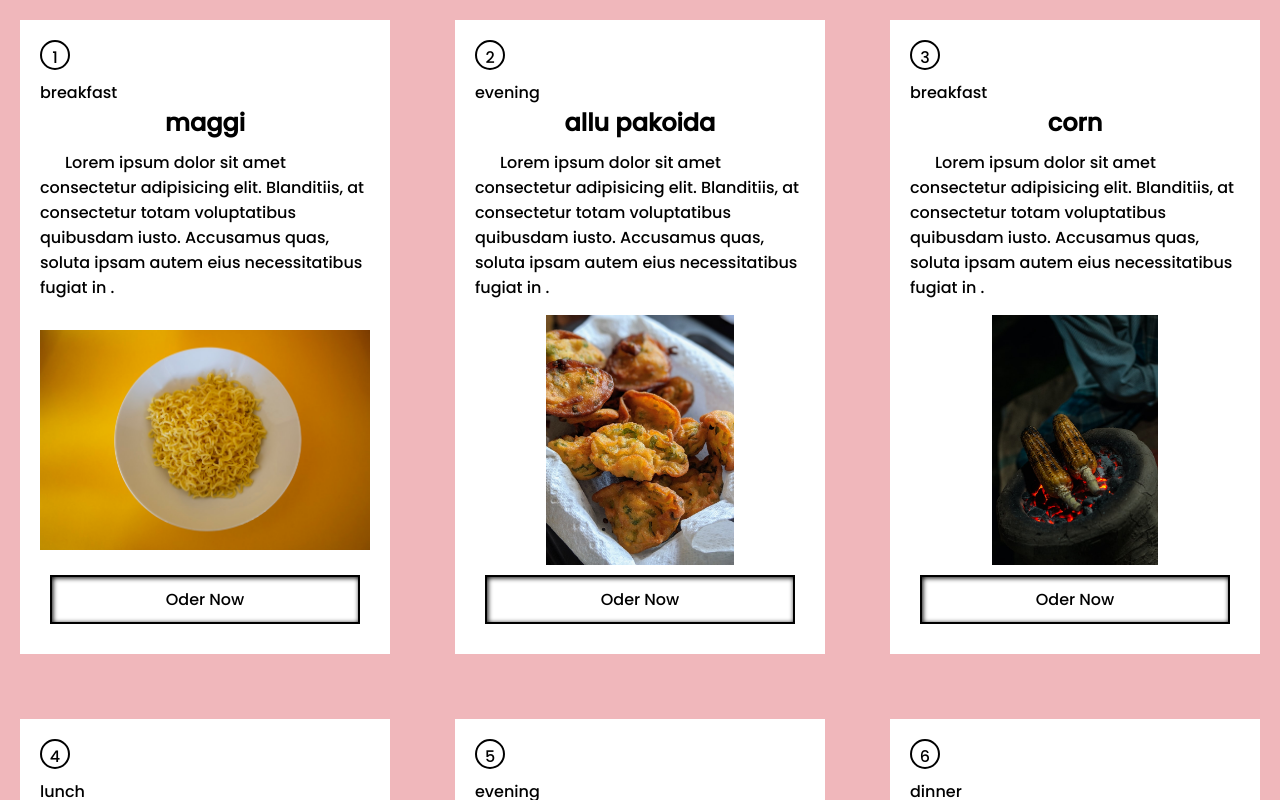
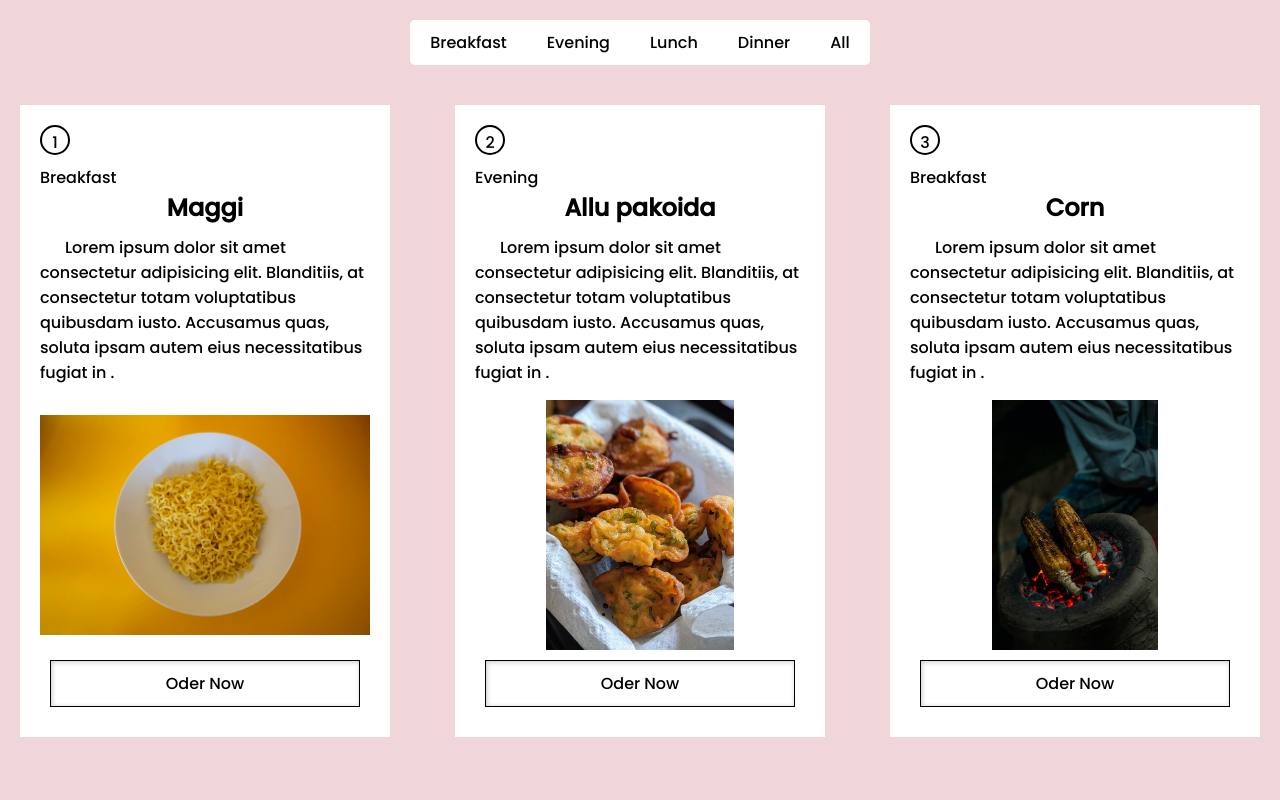
Before and after one commit to AshayaSah/React-Restaurant-Website, a React (Create React App) app: page / in a window 1280 px wide. Shown: the top 800 px of the page. Built offline with nearby package versions, Linux system fonts and the light colour scheme.

Commit message:
NavBar added

```diff
--- a/src/components/Basics/MenuCard.js
+++ b/src/components/Basics/MenuCard.js
@@ -5,7 +5,6 @@
     <>
       <section className="main-card-container">
         {menuData.map((currElem) => {
-          console.log(currElem);
           return (
             <>
               <div className="card-container" key={currElem.id}>
--- a/src/components/Basics/Navbar.js
+++ b/src/components/Basics/Navbar.js
@@ -0,0 +1,28 @@
+import React from "react";
+
+const Navbar = ({ navbarList, filteredItem }) => {
+  return (
+    <>
+      <nav className="navbar">
+        <div className="btn-group">
+          {navbarList.map((currElem) => {
+            return (
+              <>
+                <button
+                  className="btn"
+                  onClick={() => {
+                    filteredItem(currElem);
+                  }}
+                >
+                  {currElem}
+                </button>
+              </>
+            );
+          })}
+        </div>
+      </nav>
+    </>
+  );
+};
+
+export default Navbar;
--- a/src/components/Basics/Resturant.js
+++ b/src/components/Basics/Resturant.js
@@ -2,13 +2,35 @@
 import "./style.css";
 import Menu from "./menuApi";
 import MenuCard from "./MenuCard";
+import Navbar from "./Navbar";
+
+const uniqueList = [...new Set(
+  Menu.map((currElem) => {
+    return currElem.category;
+  })
+),"All",];
 
 const Resturant = () => {
-  const [menuData, setMenuuData] = useState(Menu);
+  const [menuData, setMenuData] = useState(Menu);
+  const [navbarList,setNavbarList] = useState(uniqueList);
+
+  const filteredItem = (category) => {
+
+    if (category == "All"){
+        setMenuData(Menu);
+        return;
+    }
+
+    const updatedList = Menu.filter((currElem)=>{
+        return currElem.category == category;
+    });
+    console.log(updatedList);
+    setMenuData(updatedList);
+  };
 
   return (
     <>
-
+      <Navbar navbarList={navbarList} filteredItem={filteredItem}/>
       <MenuCard menuData={menuData} />
     </>
   );
--- a/src/components/Basics/menuApi.js
+++ b/src/components/Basics/menuApi.js
@@ -4,8 +4,8 @@
   {
     id: 1,
     image: "images/maggi.jpg",
-    name: "maggi",
-    category: "breakfast",
+    name: "Maggi",
+    category: "Breakfast",
     price: "12₹",
     description:
       "Lorem ipsum dolor sit amet consectetur adipisicing elit. Blanditiis, at consectetur totam voluptatibus quibusdam iusto. Accusamus quas, soluta ipsam autem eius necessitatibus fugiat in . ",
@@ -14,8 +14,8 @@
   {
     id: 2,
     image: "images/allupakoida.jpg",
-    name: "allu pakoida",
-    category: "evening",
+    name: "Allu pakoida",
+    category: "Evening",
     price: "20₹",
     description:
       "Lorem ipsum dolor sit amet consectetur adipisicing elit. Blanditiis, at consectetur totam voluptatibus quibusdam iusto. Accusamus quas, soluta ipsam autem eius necessitatibus fugiat in . ",
@@ -23,8 +23,8 @@
   {
     id: 3,
     image: "images/corn.jpg",
-    name: "corn",
-    category: "breakfast",
+    name: "Corn",
+    category: "Breakfast",
     price: "10₹",
     description:
       "Lorem ipsum dolor sit amet consectetur adipisicing elit. Blanditiis, at consectetur totam voluptatibus quibusdam iusto. Accusamus quas, soluta ipsam autem eius necessitatibus fugiat in . ",
@@ -32,8 +32,8 @@
   {
     id: 4,
     image: "../images/chola.jpg",
-    name: "chola",
-    category: "lunch",
+    name: "Chole",
+    category: "Lunch",
     price: "50₹",
     description:
       "Lorem ipsum dolor sit amet consectetur adipisicing elit. Blanditiis, at consectetur totam voluptatibus quibusdam iusto. Accusamus quas, soluta ipsam autem eius necessitatibus fugiat in . ",
@@ -41,8 +41,8 @@
   {
     id: 5,
     image: "../images/pizza.jpg",
-    name: "pizza",
-    category: "evening",
+    name: "Pizza",
+    category: "Evening",
     price: "80₹",
     description:
       "Lorem ipsum dolor sit amet consectetur adipisicing elit. Blanditiis, at consectetur totam voluptatibus quibusdam iusto. Accusamus quas, soluta ipsam autem eius necessitatibus fugiat in . ",
@@ -51,7 +51,7 @@
     id: 6,
     image: "../images/nonvegthali.jpg",
     name: "Non-Veg Thali",
-    category: "dinner",
+    category: "Dinner",
     price: "180₹",
     description:
       "Lorem ipsum dolor sit amet consectetur adipisicing elit. Blanditiis, at consectetur totam voluptatibus quibusdam iusto. Accusamus quas, soluta ipsam autem eius necessitatibus fugiat in . ",
@@ -60,7 +60,7 @@
     id: 7,
     image: "../images/sweet.jpg",
     name: "Sweets",
-    category: "dinner",
+    category: "Dinner",
     price: "60₹",
     description:
       "Lorem ipsum dolor sit amet consectetur adipisicing elit. Blanditiis, at consectetur totam voluptatibus quibusdam iusto. Accusamus quas, soluta ipsam autem eius necessitatibus fugiat in . ",
@@ -69,7 +69,7 @@
     id: 8,
     image: "../images/rajmarice.jpg",
     name: "Rajma Rice",
-    category: "lunch",
+    category: "Lunch",
     price: "60₹",
     description:
       "Lorem ipsum dolor sit amet consectetur adipisicing elit. Blanditiis, at consectetur totam voluptatibus quibusdam iusto. Accusamus quas, soluta ipsam autem eius necessitatibus fugiat in . ",
@@ -77,8 +77,8 @@
   {
     id: 9,
     image: "../images/samosa.jpg",
-    name: "samaso",
-    category: "evening",
+    name: "Samaso",
+    category: "Evening",
     price: "10₹",
     description:
       "Lorem ipsum dolor sit amet consectetur adipisicing elit. Blanditiis, at consectetur totam voluptatibus quibusdam iusto. Accusamus quas, soluta ipsam autem eius necessitatibus fugiat in . ",
--- a/src/components/Basics/style.css
+++ b/src/components/Basics/style.css
@@ -7,9 +7,10 @@
 }
 
 body{
-    background-color: rgb(240, 183, 187);
+    background-color: rgb(240, 214, 216);
 }
 
+/*food card styling*/
 .main-card-container{
     display: grid;
     grid-template-columns: repeat(3, minmax(300px, 500px));
@@ -26,7 +27,6 @@
     }
 }
 
-/*food card styling*/
 .card-container{
     background-color: rgb(255, 255, 255);
     padding: 20px;
@@ -70,7 +70,6 @@
 
     overflow: hidden;
     background-repeat: no-repeat;
-
 }
 
 img {
@@ -83,8 +82,79 @@
     padding: 10px;
     text-align: center;
 
+    border: 1px solid black;
+    margin: 10px;
+    box-shadow: inset 1px 1px 5px rgb(203, 198, 198);
+}
+
+/* Navbar Styling*/
+
+.navbar {
+    display: flex;
+    align-items: center;
+    justify-content: center;
+
+    margin: 20px;
+}
+
+.btn-group{
+    display: flex;
+    flex-wrap: wrap;
+    gap: 0px;
+    justify-content: space-around;
+    background-color: white;
+    border-radius: 5px;
+}
+
+@media (max-width: 500px) {
+    .navbar {
+        flex-direction: column;
+      }
+
+      .btn-group {
+        flex-direction: column;
+        align-items: center;
+      }
+
+      .btn-group button {
+        flex: 1 1 auto; /* Make buttons take full width on smaller screens */
+      }
+}
+
+/* Basic button styles */
+button {
+    /* width: 120px; */
+    text-align: center;
+
     border: 2px solid black;
-    margin: 10px;
-    box-shadow: inset 1px 1px 5px black;
+    background-color: transparent; /* No background color */
+    color: #000; /* Text color */
+    border: none; /* No border */
+    padding: 10px 20px; /* Padding for the button */
+    font-size: 16px; /* Font size */
+    cursor: pointer; /* Pointer cursor on hover */
+    position: relative; /* Position relative for the underline */
+  }
 
-}
+  /* Create an underline on hover */
+  button::after {
+    content: '';
+    display: block;
+    width: 0;
+    height: 2px;
+    background: #000; /* Color of the underline */
+    transition: width 0.3s; /* Smooth transition for the underline */
+    position: absolute;
+    left: 0;
+    bottom: 0;
+  }
+
+  /* Hover state */
+  button:hover::after {
+    width: 100%; /* Full width underline on hover */
+  }
+
+  /* Active state */
+  button:active::after {
+    width: 100%; /* Full width underline on active */
+  }
```
Also changed, not shown: 1 other file (tests, documents, lock files or other folders).
